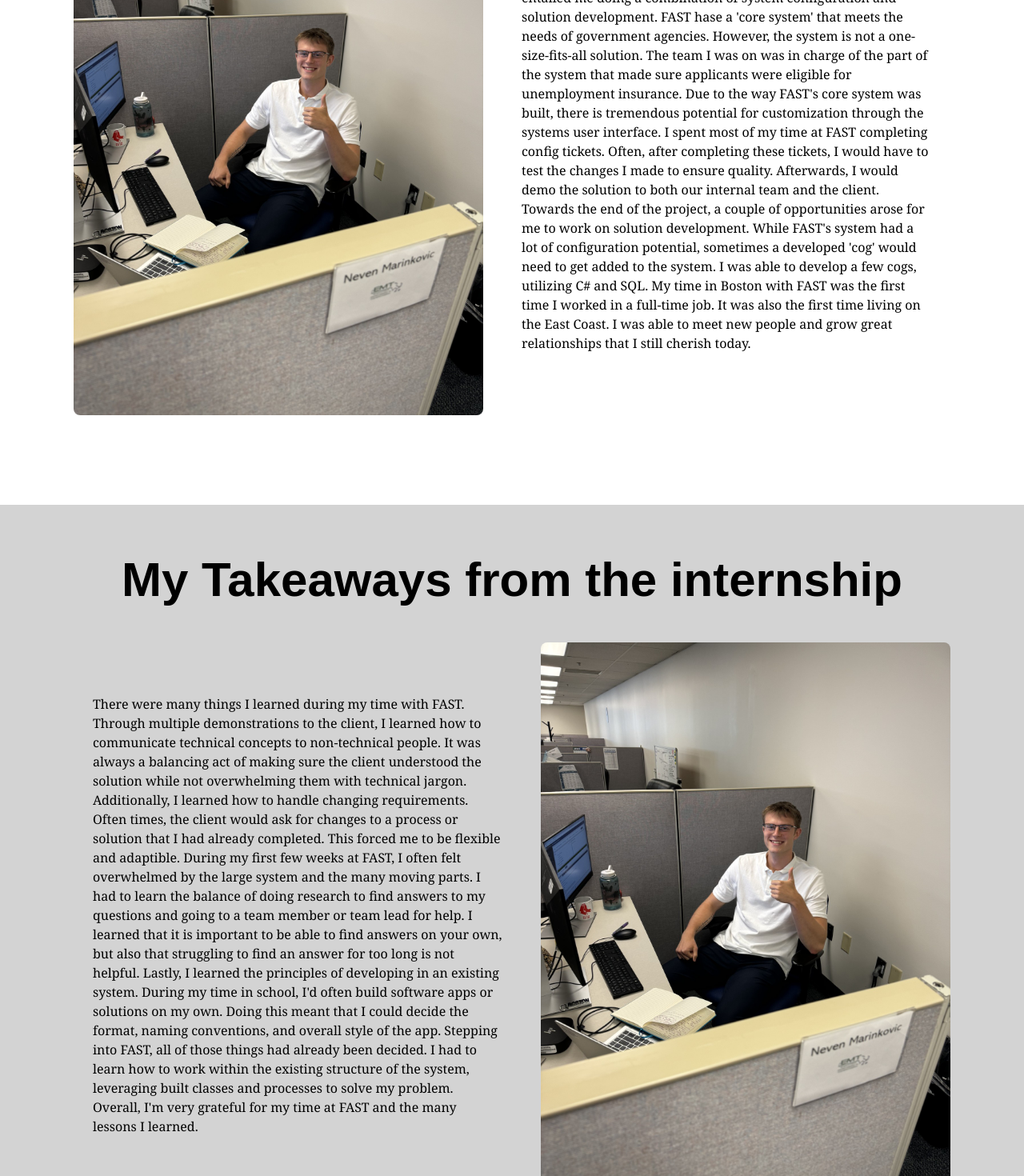
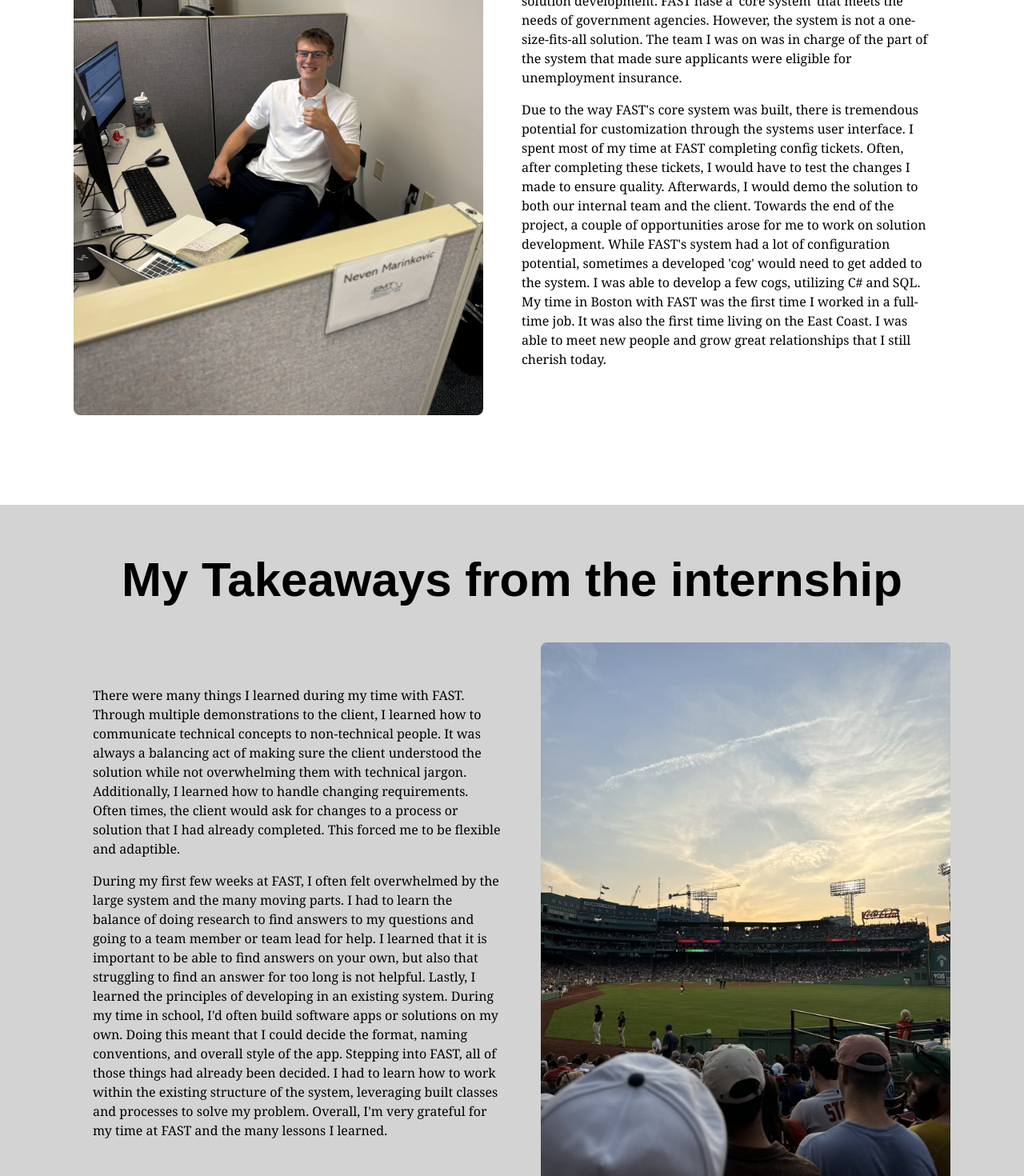
Before and after one commit to nevenmarinkovic/neven-portfolio, a Next.js app: page /experiences/internship in a window 1280 px wide. Shown: the part 1200-2670 px from the top of the page at 80% size. Built offline with nearby package versions, Linux system fonts and the light colour scheme.

Commit message:
Experience page layout

```diff
--- a/app/experiences/internship/page.js
+++ b/app/experiences/internship/page.js
@@ -23,25 +23,29 @@ export default function Page() {
             <ExperienceBody
             imageSrc1={"/Professional.jpg"}
             alternative1={"Professional"}
-            imageSrc2={"/Professional.jpg"}
-            alternative2={"Professional"}
+            imageSrc2={"/Fenway.jpg"}
+            alternative2={"Fenway"}
             heading1={"What I did at FAST"}
             heading2={"My Takeaways from the internship"}
             text1=
             {"During the summer of 2023, I went to Boston, Massachusetts to work on an Unemployment Insurance project for the state of Massachusetts. My role was 'Implementation Intern', which entailed me doing a combination of system configuration and solution development. "
               + "FAST hase a 'core system' that meets the needs of government agencies. However, the system is not a one-size-fits-all solution. The team I was on was in charge of the part of the system that made sure applicants were eligible for unemployment insurance. "
-              + "Due to the way FAST's core system was built, there is tremendous potential for customization through the systems user interface. I spent most of my time at FAST completing config tickets. Often, after completing these tickets, I would have to test the changes I made to ensure quality. "
-              + "Afterwards, I would demo the solution to both our internal team and the client. Towards the end of the project, a couple of opportunities arose for me to work on solution development. While FAST's system had a lot of configuration potential, sometimes a developed 'cog' would need to get added to the system. "
-              + "I was able to develop a few cogs, utilizing C# and SQL. My time in Boston with FAST was the first time I worked in a full-time job. It was also the first time living on the East Coast. I was able to meet new people and grow great relationships that I still cherish today."
 
             }
-            text2={"There were many things I learned during my time with FAST. Through multiple demonstrations to the client, I learned how to communicate technical concepts to non-technical people. It was always a balancing act of making sure the client understood the solution while not overwhelming them with technical jargon. "
-              + "Additionally, I learned how to handle changing requirements. Often times, the client would ask for changes to a process or solution that I had already completed. This forced me to be flexible and adaptible. During my first few weeks at FAST, I often felt overwhelmed by the large system and the many moving parts. "
+            text2={"Due to the way FAST's core system was built, there is tremendous potential for customization through the systems user interface. I spent most of my time at FAST completing config tickets. Often, after completing these tickets, I would have to test the changes I made to ensure quality. "
+              + "Afterwards, I would demo the solution to both our internal team and the client. Towards the end of the project, a couple of opportunities arose for me to work on solution development. While FAST's system had a lot of configuration potential, sometimes a developed 'cog' would need to get added to the system. "
+              + "I was able to develop a few cogs, utilizing C# and SQL. My time in Boston with FAST was the first time I worked in a full-time job. It was also the first time living on the East Coast. I was able to meet new people and grow great relationships that I still cherish today. "
+              }
+            text3={"There were many things I learned during my time with FAST. Through multiple demonstrations to the client, I learned how to communicate technical concepts to non-technical people. It was always a balancing act of making sure the client understood the solution while not overwhelming them with technical jargon. "
+              + "Additionally, I learned how to handle changing requirements. Often times, the client would ask for changes to a process or solution that I had already completed. This forced me to be flexible and adaptible. "
+            }
+
+              text4={"During my first few weeks at FAST, I often felt overwhelmed by the large system and the many moving parts. "
               + "I had to learn the balance of doing research to find answers to my questions and going to a team member or team lead for help. I learned that it is important to be able to find answers on your own, but also that struggling to find an answer for too long is not helpful. "
               + "Lastly, I learned the principles of developing in an existing system. During my time in school, I'd often build software apps or solutions on my own. Doing this meant that I could decide the format, naming conventions, and overall style of the app. Stepping into FAST, all of those things had already been decided. "
               + "I had to learn how to work within the existing structure of the system, leveraging built classes and processes to solve my problem. Overall, I'm very grateful for my time at FAST and the many lessons I learned."
-            }
-            >
+              }
+              >
 
             </ExperienceBody>
         </div>
--- a/components/experienceBody.js
+++ b/components/experienceBody.js
@@ -1,7 +1,7 @@
 import Image from "next/image";
 import Navbar from "@/components/navbar";
 
-export default function ExperienceBody({ imageSrc1, alternative1, imageSrc2, alternative2, heading1, heading2, text1, text2 }) {
+export default function ExperienceBody({ imageSrc1, alternative1, imageSrc2, alternative2, heading1, heading2, text1, text2, text3, text4 }) {
   return (
 
     <div className="space-y-16">
@@ -28,9 +28,12 @@ export default function ExperienceBody({ imageSrc1, alternative1, imageSrc2, alt
                         </div>
 
                         {/* Text */}
-                        <div className="w-full md:w-1/2 space-y-4 mx-auto p-6 rounded-lg flex items-center justify-center">
+                        <div className="w-full md:w-1/2 space-y-4 mx-auto p-6 rounded-lg">
                           <p className="text-black dark:text-black-300 font-serif">
                             {text1}
+                          </p>
+                          <p className="text-black dark:text-black-300 font-serif">
+                            {text2}
                           </p>
                         </div>
                       </div>
@@ -47,9 +50,12 @@ export default function ExperienceBody({ imageSrc1, alternative1, imageSrc2, alt
                       {/* Flex container for image and text */}
                       <div className="flex flex-col md:flex-row items-center justify-between w-full max-w-6xl px-4">
                         {/* Text */}
-                        <div className="w-full md:w-1/2 space-y-4 mx-auto p-6 rounded-lg flex items-center justify-center">
+                        <div className="w-full md:w-1/2 space-y-4 mx-auto p-6 rounded-lg">
                           <p className="text-black dark:text-black-300 font-serif">
-                            {text2}
+                            {text3}
+                          </p>
+                          <p className="text-black dark:text-black-300 font-serif">
+                            {text4}
                           </p>
                         </div>
 
```
Also changed, not shown: public/Fenway.jpg (added).
